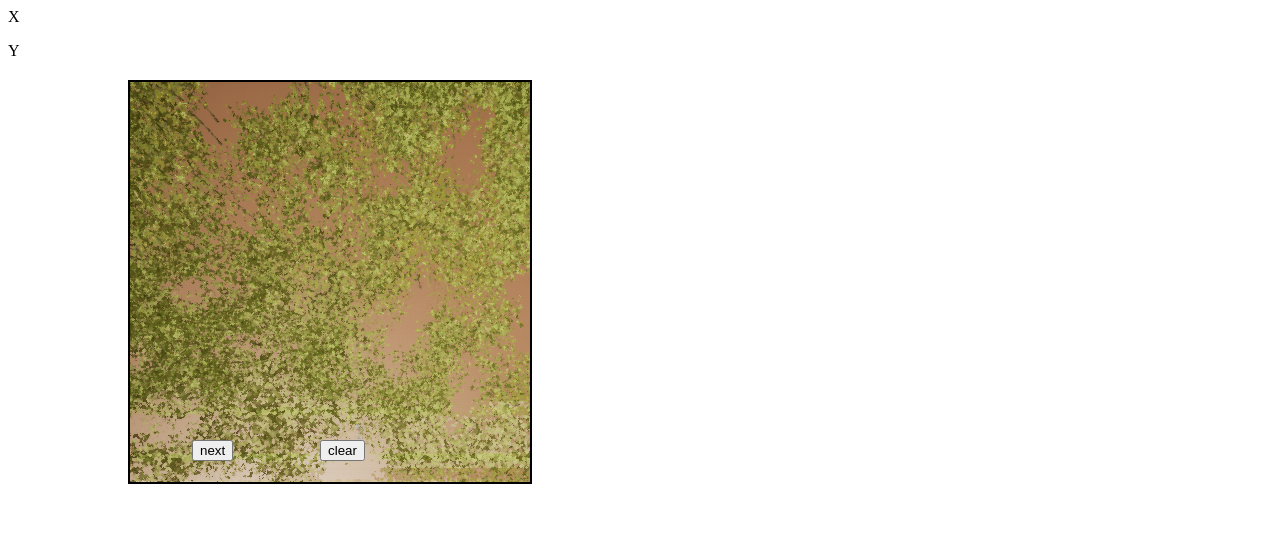
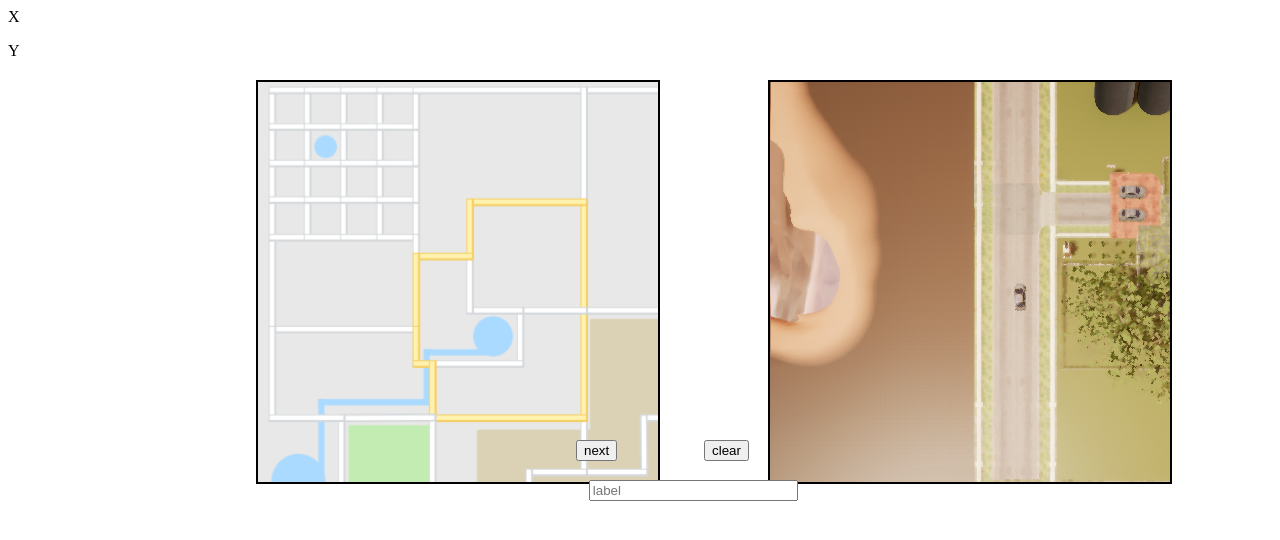
Before and after one commit to COHRINT/COHRINT.github.io, a plain HTML site: page SketchDataCollection/sdc.html in a window 1280 px wide. Both pictures are taken after a click on the button "next". Drawn offline with Linux system fonts and the light colour scheme.

Commit message:
placeholder drone img and input widget

```diff
--- a/SketchDataCollection/sdc.html
+++ b/SketchDataCollection/sdc.html
@@ -10,6 +10,7 @@
     {
         this.index = index;
         this.pointsArray = [];
+        this.label = null;
 
     }
 
@@ -146,19 +147,22 @@
 
 
     }
-    /*
-    function save() {
-        document.getElementById("canvasimg").style.border = "2px solid";
-        var dataURL = canvas.toDataURL();
-        document.getElementById("canvasimg").src = dataURL;
-        document.getElementById("canvasimg").style.display = "inline";
-    }
-    */
+
     function nextImage(){
 
-        mainIndex ++;
-        ctx.clearRect(0, 0, w, h);
-        init(mainIndex);
+        var sketchName = document.getElementById("label").value;
+        if (sketchName.trim().length == 0){
+
+            window.alert("Please Enter a Valid Label Name");
+        }
+        else{
+            set.sketches[mainIndex].label = sketchName;
+            mainIndex ++;
+            ctx.clearRect(0, 0, w, h);
+            document.getElementById("label").value = "";
+            init(mainIndex);
+        }
+
 
     }
 
@@ -201,10 +205,11 @@
 
     </script>
     <body onload="init(0)">
-        <canvas id="can" width="400" height="400" style="position:absolute;top:10%;left:10%;border:2px solid;background: url('img/mini_0_1.png');"></canvas>
-        <img id="canvasimg" style="position:absolute;top:10%;left:52%;" style="display:none;">
-        <input type = "button" value = "next" id = "nxt" size = "23" onclick = "nextImage()" style="position:absolute;top:55%;left:15%;">
-        <input type = "button" value = "clear" id = "clr" size = "23" onclick = "erase()" style="position:absolute;top:55%;left:25%;">
+        <canvas id="can" width="400" height="400" style="position:absolute;top:10%;left:60%;border:2px solid;background: url('img/mini_0_1.png');"></canvas>
+        <canvas id = "drone" width = "400" height = "400" style = "position:absolute;top:10%;left:20%;border:2px solid;background: url('img/placeholder.png');"></canvas>
+        <input type = "button" value = "next" id = "nxt" size = "23" onclick = "nextImage()" style="position:absolute;top:55%;left:45%;">
+        <input type = "button" value = "clear" id = "clr" size = "23" onclick = "erase()" style="position:absolute;top:55%;left:55%;">
+        <input type = "text" placeholder = "label" id = "label" size = "23" style="position:absolute;top:60%;left: 46%;">
         <p id = "xView">X</p>
         <p id = "yView">Y</p>
 
```
Also changed, not shown: SketchDataCollection/img/placeholder.png (added).
